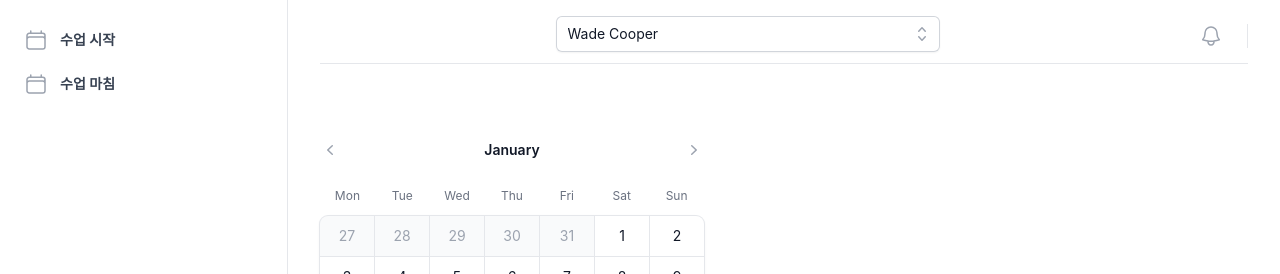
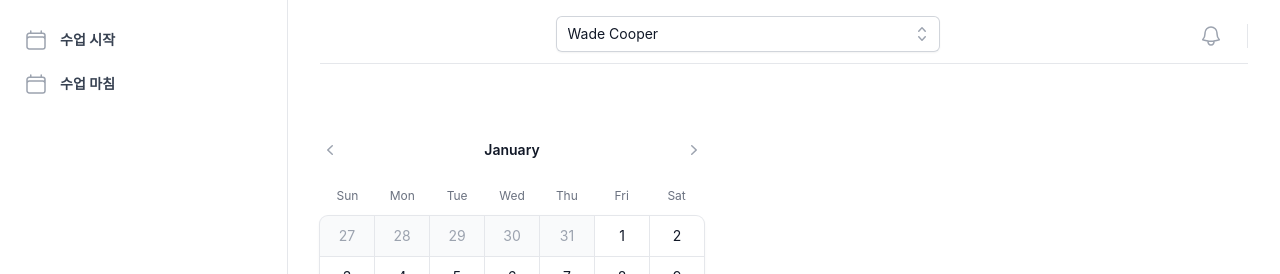
Before and after one commit to twoLoop-40/accountclass, a Next.js app: page /home in a window 1280 px wide. Shown: the top 274 px of the page. Built offline with nearby package versions, Linux system fonts and the light colour scheme.

Commit message:
day change

```diff
--- a/components/calendar.tsx
+++ b/components/calendar.tsx
@@ -77,13 +77,13 @@ export default function Calendar() {
         </button>
       </div>
       <div className='mt-6 grid grid-cols-7 text-xs leading-6 text-gray-500'>
+        <div>Sun</div>
         <div>Mon</div>
         <div>Tue</div>
         <div>Wed</div>
         <div>Thu</div>
         <div>Fri</div>
         <div>Sat</div>
-        <div>Sun</div>
       </div>
       <div className='isolate mt-2 grid grid-cols-7 gap-px rounded-lg bg-gray-200 text-sm shadow ring-1 ring-gray-200'>
         {days.map((day, dayIdx) => (
```
